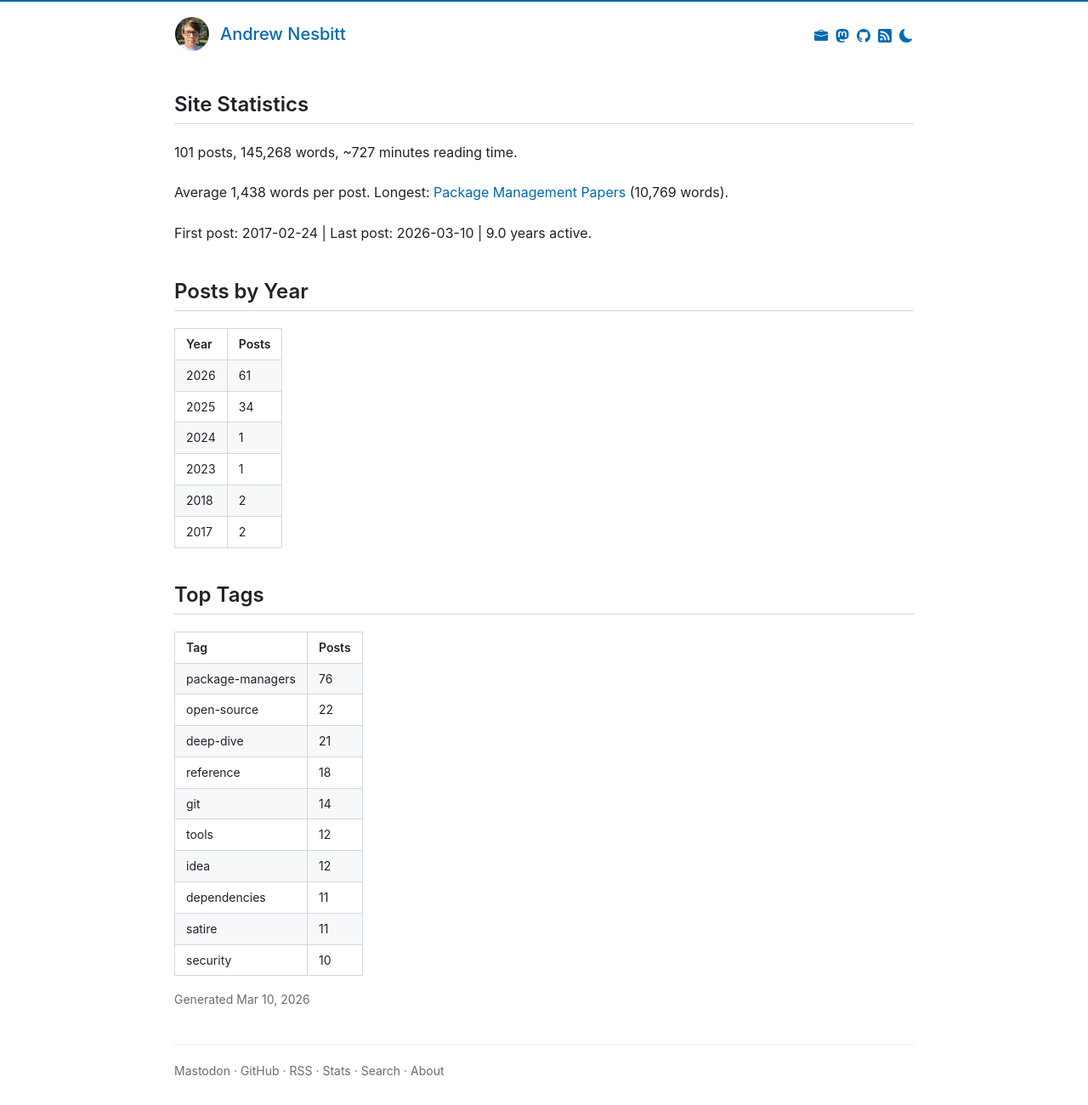
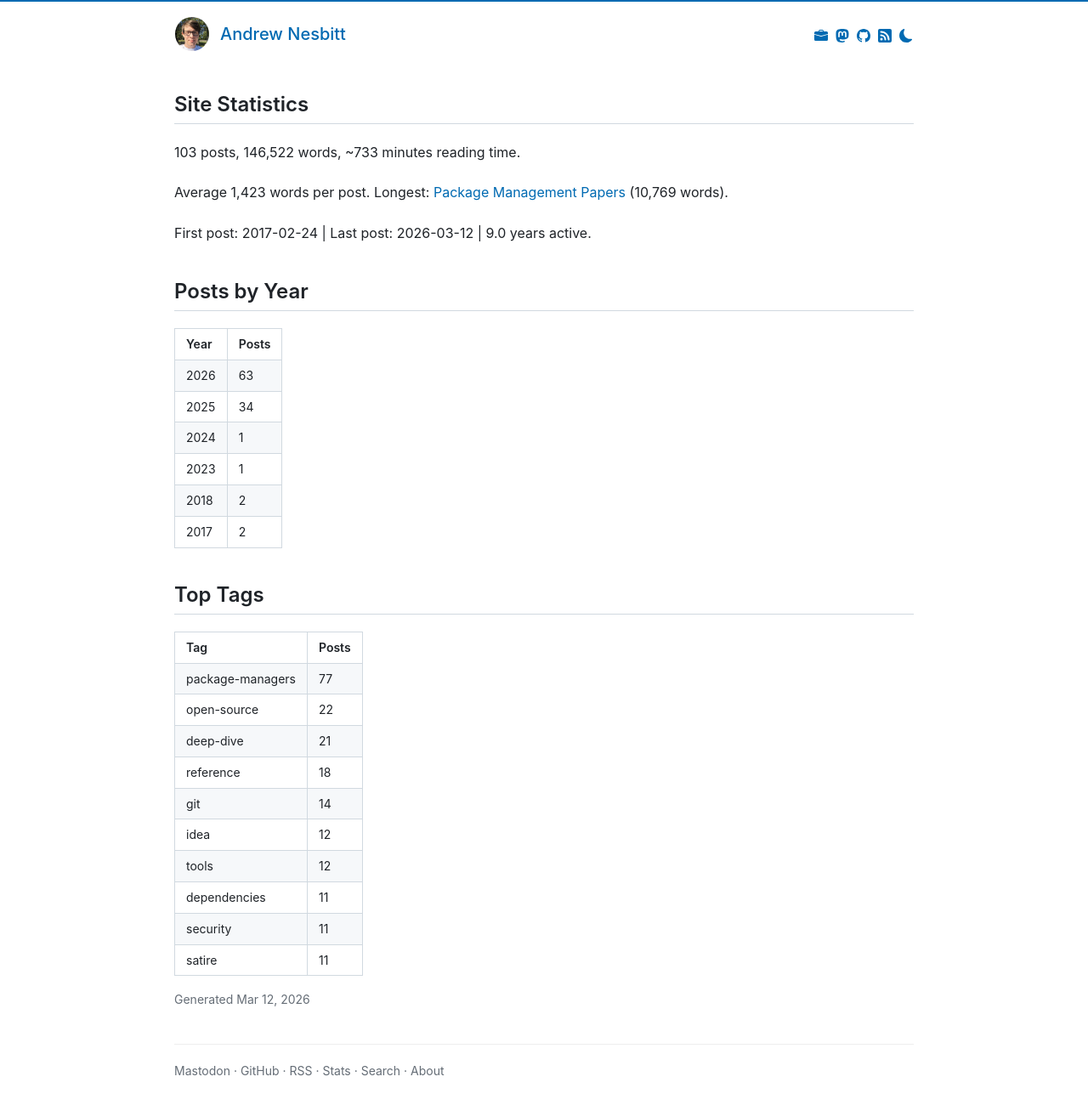
Before and after one commit to andrew/nesbitt.io, a Jekyll site: the page built from stats.html, in a window 1280 px wide. Shown: the whole page at 85% size. Built offline with Jekyll 4.4.1, drawn with Linux system fonts in a browser that asks for light colours; comment, search, counter and statistics services are not loaded.

```diff
--- a/_data/stats.json
+++ b/_data/stats.json
@@ -1,9 +1,9 @@
 {
-  "generated_at": "2026-03-10T17:21:24Z",
-  "total_posts": 101,
-  "total_words": 145268,
-  "reading_minutes": 727,
-  "average_words": 1438,
+  "generated_at": "2026-03-12T15:30:28Z",
+  "total_posts": 103,
+  "total_words": 146522,
+  "reading_minutes": 733,
+  "average_words": 1423,
   "longest_post": {
     "title": "Package Management Papers",
     "url": "/2025/11/13/package-management-papers.html",
@@ -20,16 +20,16 @@
     "date": "2017-02-24"
   },
   "last_post": {
-    "title": "Just Use Postgres",
-    "url": "/2026/03/10/just-use-postgres.html",
-    "date": "2026-03-10"
+    "title": "Reviewing ENISA's Package Manager Advisory",
+    "url": "/2026/03/12/reviewing-enisas-package-manager-advisory.html",
+    "date": "2026-03-12"
   },
   "years_active": 9.0,
   "posts_per_month": 0.9,
   "posts_by_year": [
     {
       "year": 2026,
-      "count": 61
+      "count": 63
     },
     {
       "year": 2025,
@@ -55,7 +55,7 @@
   "posts_by_month": [
     {
       "month": "2026-03",
-      "count": 10
+      "count": 12
     },
     {
       "month": "2026-02",
@@ -98,15 +98,15 @@
     "sunday": 14,
     "monday": 16,
     "tuesday": 13,
-    "wednesday": 13,
-    "thursday": 16,
+    "wednesday": 14,
+    "thursday": 17,
     "friday": 16,
     "saturday": 13
   },
   "tags": [
     {
       "name": "package-managers",
-      "count": 76
+      "count": 77
     },
     {
       "name": "open-source",
@@ -125,11 +125,11 @@
       "count": 14
     },
     {
-      "name": "tools",
+      "name": "idea",
       "count": 12
     },
     {
-      "name": "idea",
+      "name": "tools",
       "count": 12
     },
     {
@@ -137,20 +137,16 @@
       "count": 11
     },
     {
+      "name": "security",
+      "count": 11
+    },
+    {
       "name": "satire",
       "count": 11
     },
     {
-      "name": "security",
-      "count": 10
-    },
-    {
       "name": "github",
       "count": 7
-    },
-    {
-      "name": "ecosyste.ms",
-      "count": 5
     },
     {
       "name": "sbom",
@@ -161,6 +157,14 @@
       "count": 5
     },
     {
+      "name": "ecosyste.ms",
+      "count": 5
+    },
+    {
+      "name": "history",
+      "count": 4
+    },
+    {
       "name": "ai",
       "count": 4
     },
@@ -169,11 +173,11 @@
       "count": 4
     },
     {
-      "name": "ecosystems",
+      "name": "git-pkgs",
       "count": 4
     },
     {
-      "name": "history",
+      "name": "ecosystems",
       "count": 4
     },
     {
@@ -185,11 +189,11 @@
       "count": 3
     },
     {
-      "name": "git-pkgs",
+      "name": "rust",
       "count": 3
     },
     {
-      "name": "rust",
+      "name": "supply-chain",
       "count": 3
     },
     {
@@ -197,7 +201,7 @@
       "count": 2
     },
     {
-      "name": "javascript",
+      "name": "conferences",
       "count": 2
     },
     {
@@ -205,7 +209,7 @@
       "count": 2
     },
     {
-      "name": "conferences",
+      "name": "javascript",
       "count": 2
     },
     {
@@ -213,7 +217,7 @@
       "count": 2
     },
     {
-      "name": "semver",
+      "name": "podcasts",
       "count": 2
     },
     {
@@ -221,11 +225,15 @@
       "count": 2
     },
     {
-      "name": "podcasts",
+      "name": "semver",
       "count": 2
     },
     {
-      "name": "supply-chain",
+      "name": "crates.io",
+      "count": 1
+    },
+    {
+      "name": "debian",
       "count": 1
     },
     {
@@ -234,18 +242,6 @@
     },
     {
       "name": "importmap",
-      "count": 1
-    },
-    {
-      "name": "monorepo",
-      "count": 1
-    },
-    {
-      "name": "crates.io",
-      "count": 1
-    },
-    {
-      "name": "debian",
       "count": 1
     },
     {
@@ -281,6 +277,14 @@
       "count": 1
     },
     {
+      "name": "github-actions",
+      "count": 1
+    },
+    {
+      "name": "monorepo",
+      "count": 1
+    },
+    {
       "name": "homebrew",
       "count": 1
     },
@@ -289,11 +293,27 @@
       "count": 1
     },
     {
+      "name": "infrastructure",
+      "count": 1
+    },
+    {
       "name": "jekyll",
       "count": 1
     },
     {
+      "name": "productivity",
+      "count": 1
+    },
+    {
       "name": "apisix",
+      "count": 1
+    },
+    {
+      "name": "challenge",
+      "count": 1
+    },
+    {
+      "name": "christmas",
       "count": 1
     },
     {
@@ -323,22 +343,6 @@
     {
       "name": "software development",
       "count": 1
-    },
-    {
-      "name": "christmas",
-      "count": 1
-    },
-    {
-      "name": "challenge",
-      "count": 1
-    },
-    {
-      "name": "productivity",
-      "count": 1
-    },
-    {
-      "name": "infrastructure",
-      "count": 1
     }
   ],
   "categories": [],
```
Also changed, not shown: Gemfile.lock.
